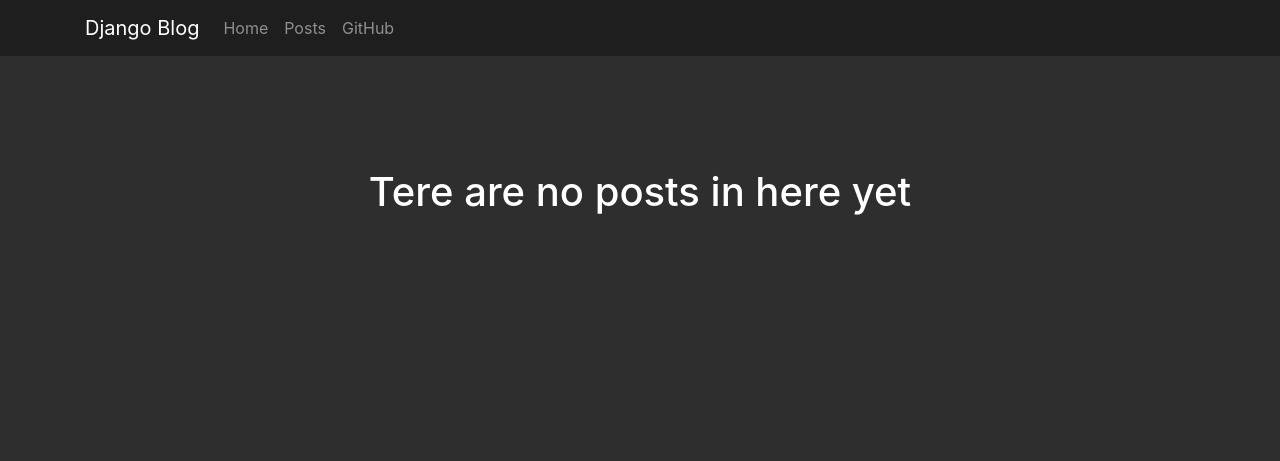
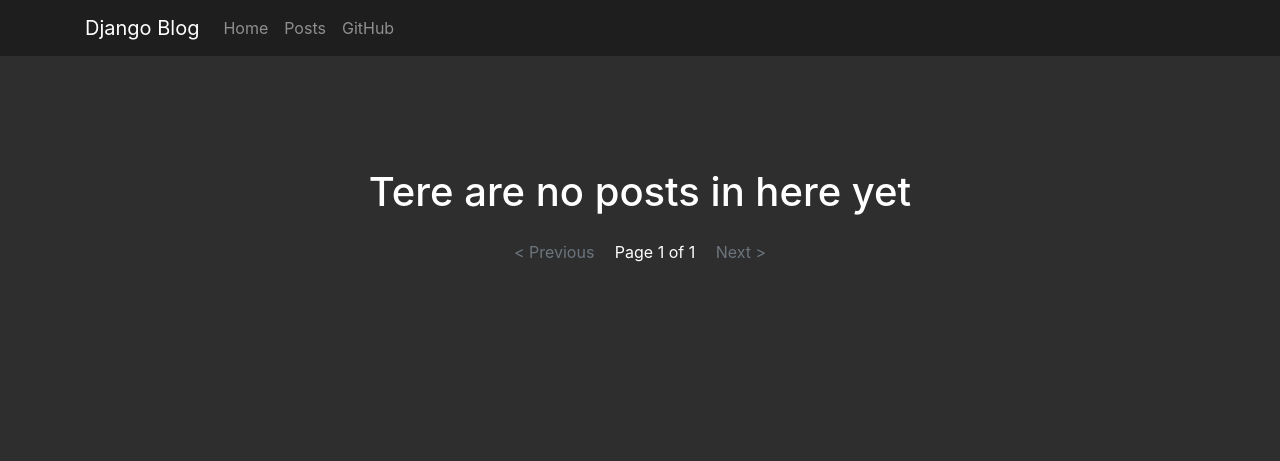
Before and after one commit to sadra1f/django-blog, a Django app: page /posts/ in a window 1280 px wide. Shown: the top 461 px of the page. Run offline with Django 3.2, Linux system fonts and the light colour scheme; data that the repository does not hold is empty; some libraries are stand-ins or nearby versions.

Commit message:
Add pagination

```diff
--- a/blog/views.py
+++ b/blog/views.py
@@ -1,3 +1,4 @@
+from django.core.paginator import Paginator, PageNotAnInteger, EmptyPage
 from django.shortcuts import get_object_or_404, render
 from blog.models import Post, Comment
 from blog.forms import CommentForm
@@ -12,9 +13,22 @@ def home(request):
 
 
 def blog(request):
+    post_count = 6
     posts = Post.objects.filter(status=1).order_by('-created_on')
+    paginator = Paginator(posts, post_count)
+    page = '1'
+    try:
+        page = request.GET.get('page')
+        posts = paginator.page(page)
+    except EmptyPage:
+        posts = paginator.page(paginator.num_pages)
+    except PageNotAnInteger:
+        posts = paginator.page(1)
+    except:
+        posts = paginator.page(1)
     return render(request, 'blog/blog.html', {
         'posts': posts,
+        'page': page,
     })
 
 
--- a/templates/blog/blog.html
+++ b/templates/blog/blog.html
@@ -28,6 +28,9 @@
     {% else %}
       <h1 style="padding-top: 120px;">Tere are no posts in here yet</h1>
     {% endif %}
+    <div class="my-4 center">
+      {% include 'pagination.html' with page=posts %}
+    </div>
   </div>
 </div>
 {% endblock content %}
--- /dev/null
+++ b/templates/pagination.html
@@ -0,0 +1,17 @@
+<div class="pagination d-inline-block">
+  <span>
+    {% if page.has_previous %}
+      <a href="?page={{ page.previous_page_number }}" class="mx-3">&#x0003C; Previous</a>
+    {% else %}
+      <a class="mx-3 text-muted">&#x0003C; Previous</a>
+    {% endif %}
+  <span>
+    Page {{ page.number }} of {{ page.paginator.num_pages }}
+  </span>
+    {% if page.has_next %}
+      <a href="?page={{ page.next_page_number }}" class="mx-3">Next &#x0003E;</a>
+    {% else %}
+      <a class="mx-3 text-muted">Next &#x0003E;</a>
+    {% endif %}
+  </span>
+</div>
```
Lines whose indentation alone changed are shown as unchanged.
